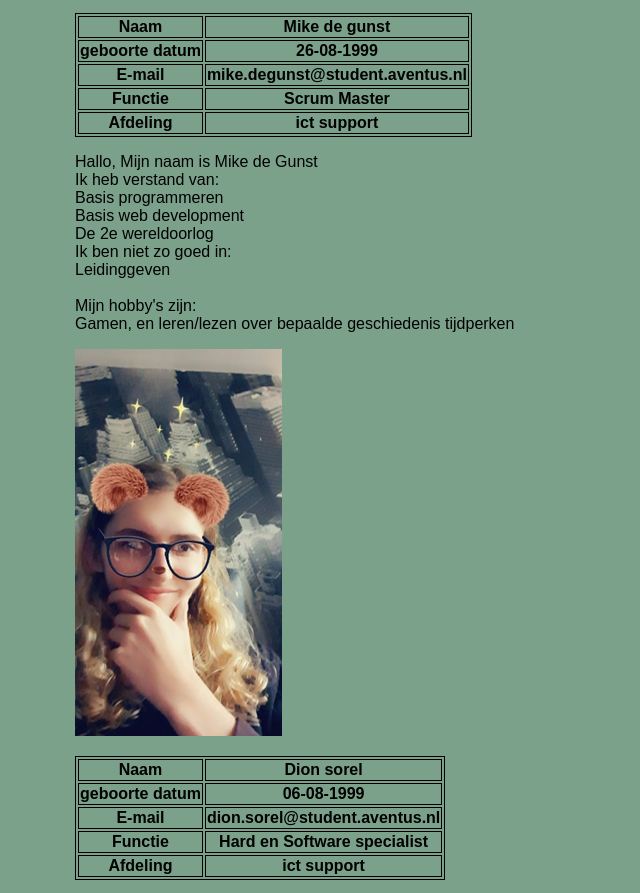
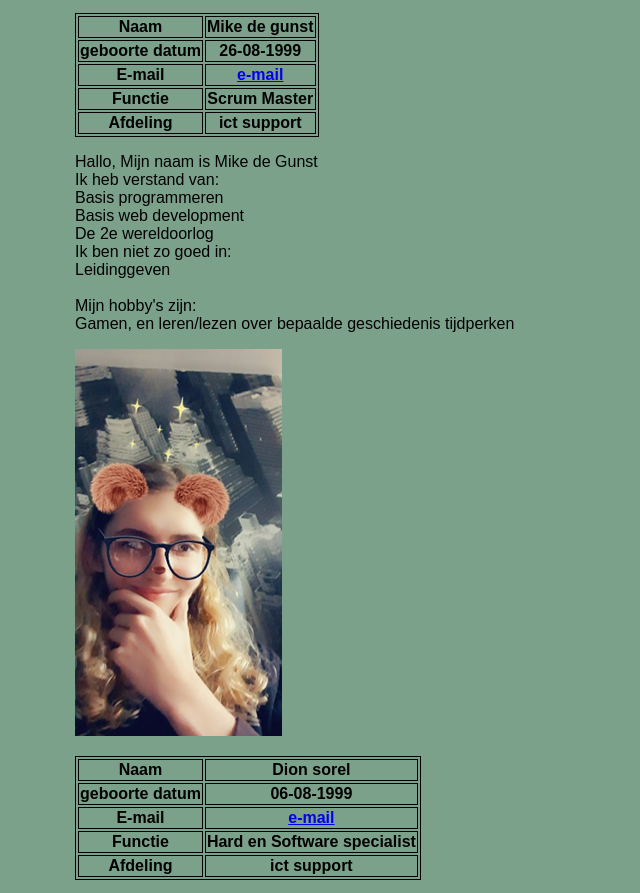
Before and after one commit to duscrafter/go-it.github.io, a plain HTML site: page about me.html in a window 1280 px wide. Shown: the part 338-1231 px from the top of the page, without its empty margins (0-640 px from the left). Drawn offline with Linux system fonts and the light colour scheme.

Commit message:
e-mail update

```diff
--- a/about me.html
+++ b/about me.html
@@ -41,7 +41,7 @@
           </tr>
           <tr>
             <th>E-mail</th>
-            <th>mike.degunst@student.aventus.nl</th>
+            <th><a href="mailto:mike.degunst@student.aventus.nl">e-mail</a></th>
           </tr>
           <tr>
             <th>Functie</th>
@@ -76,7 +76,7 @@ Gamen, en leren/lezen over bepaalde geschiedenis tijdperken <br>
           </tr>
           <tr>
             <th>E-mail</th>
-            <th>dion.sorel@student.aventus.nl</th>
+            <th><a href="mailto:dion.sorel@student.aventus.nl">e-mail</a></th>
           </tr>
           <tr>
             <th>Functie</th>
@@ -118,7 +118,7 @@ Gamen, applicaties ontwikkelen, servers bijhouden. <br>
           </tr>
           <tr>
             <th>E-mail</th>
-            <th>darian.klappe@student.aventus.nl</th>
+            <th><a href="mailto:darian.klappe@student.aventus.nl">e-mail</a></th>
           </tr>
           <tr>
             <th>Functie</th>
@@ -157,7 +157,7 @@ VR games spelen en muziek luisteren. <br>
           </tr>
           <tr>
             <th>E-mail</th>
-            <th>daniel.groothuis@student.aventus.nl</th>
+            <th><a href="mailto:daniel.groothuis@student.aventus.nl">e-mail</a></th>
           </tr>
           <tr>
             <th>Functie</th>
@@ -197,8 +197,7 @@ Gamen, Manga lezen, Anime kijken en naar de sportschool gaan. <br>
           </tr>
           <tr>
             <th>E-mail</th>
-            <th>ewi.heinen@student.aventus.nl</th>
-          </tr>
+            <th><a href="mailto:ewi.heinen@student.aventus.nl">e-mail</a></tr>
           <tr>
             <th>Functie</th>
             <th>creative designer</th>
```
